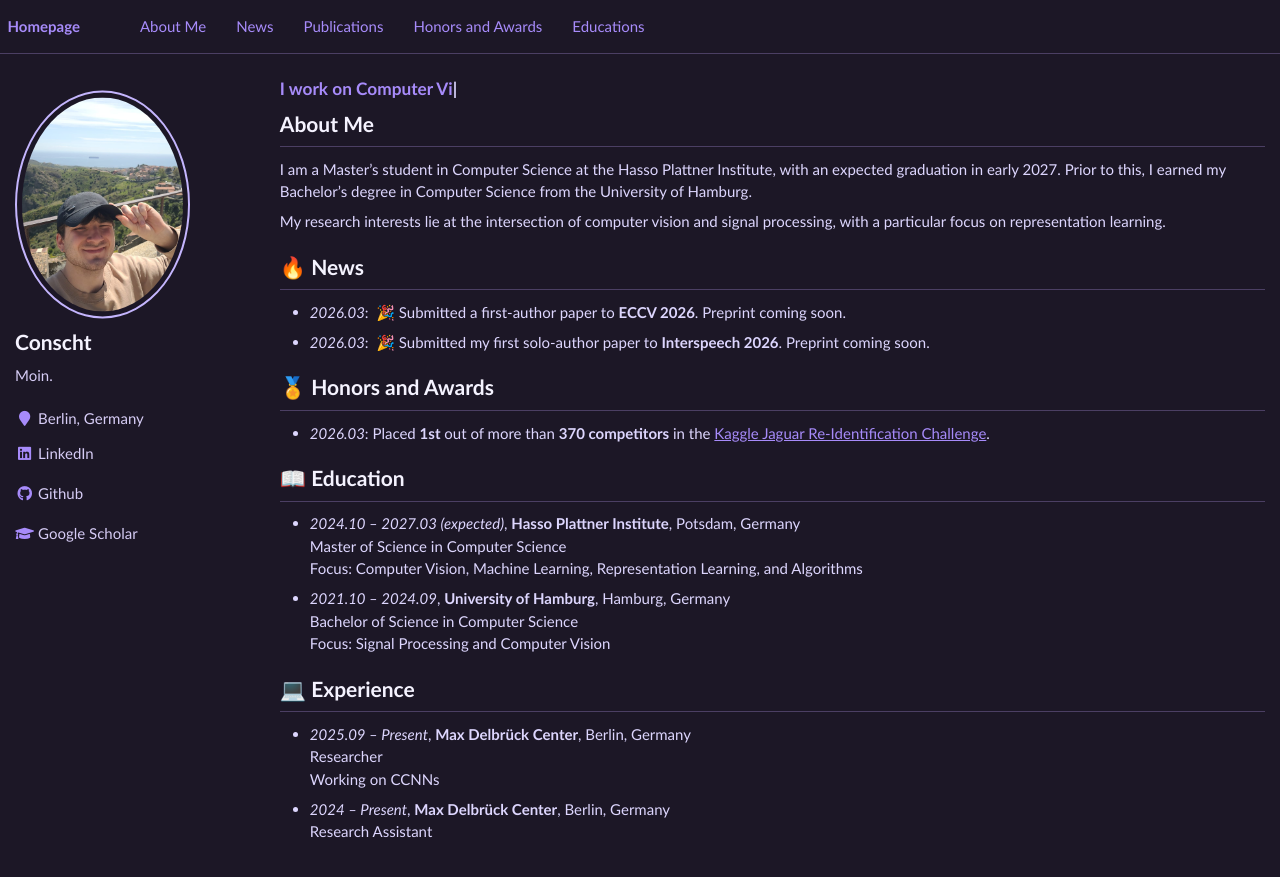
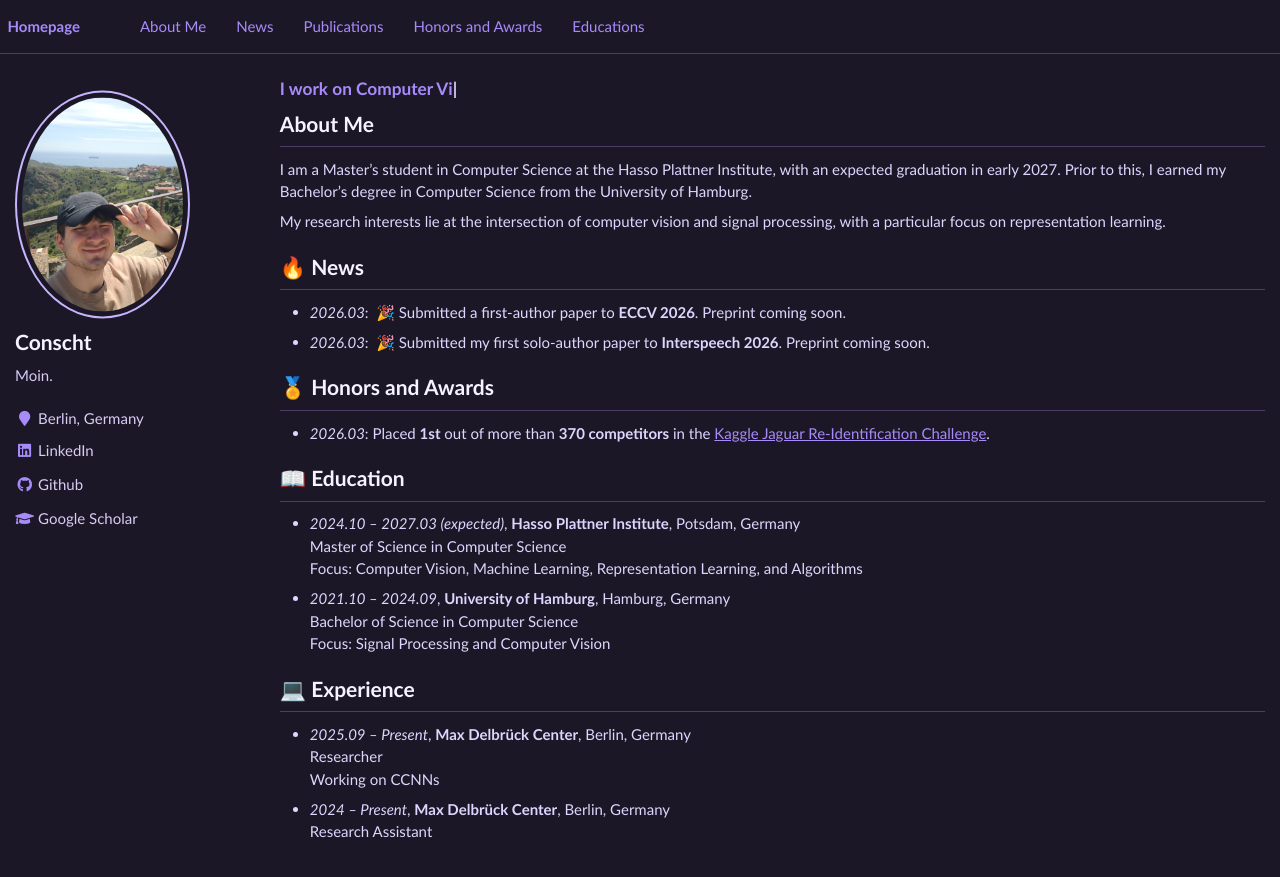
Before and after one commit to Conscht/conscht.github.io, a Jekyll site: the page built from _pages/about.md, in a window 1280 px wide. Shown: the top 877 px of the page. Built offline with Jekyll 4.4.1, drawn with Linux system fonts in a browser that asks for light colours; nearby versions of some CDN libraries.

Commit message:
bug fixes

```diff
--- a/assets/css/main.scss
+++ b/assets/css/main.scss
@@ -200,37 +200,14 @@ hr,
 }
 
 
-/* --- FORCE VERTICAL SIDEBAR LINKS ON DESKTOP --- */
-/* (Wrapped in breakpoint to avoid breaking mobile dropdown) */
 
-@include breakpoint($large) {
-  .sidebar .author__urls-wrapper {
-    display: block !important;
-  }
+@media (min-width: 1024px) {
+    /* Only force the icon color on desktop/large screens where background is dark */
+    .sidebar .author__urls i {
+        color: #A78BFA !important;
+    }
 
-  .sidebar .author__urls {
-    display: block !important;
-    position: relative !important;
-    margin: 0 !important;
-    padding: 0 !important;
-    border: 0 !important;
-    background: transparent !important;
-    box-shadow: none !important;
-  }
-
-  .sidebar .author__urls li {
-    white-space: normal !important;
-    display: block !important;
-  }
-
-  .sidebar .author__urls a {
-    display: block !important;
-    padding: 5px 0 !important;
-    font-size: inherit !important;
-  }
-
-  /* Force icon color ONLY on desktop/dark background */
-  .sidebar .author__urls i {
-    color: #A78BFA !important;
-  }
+    .sidebar .author__urls a:hover i {
+        color: #C4B5FD !important;
+    }
 }
```
